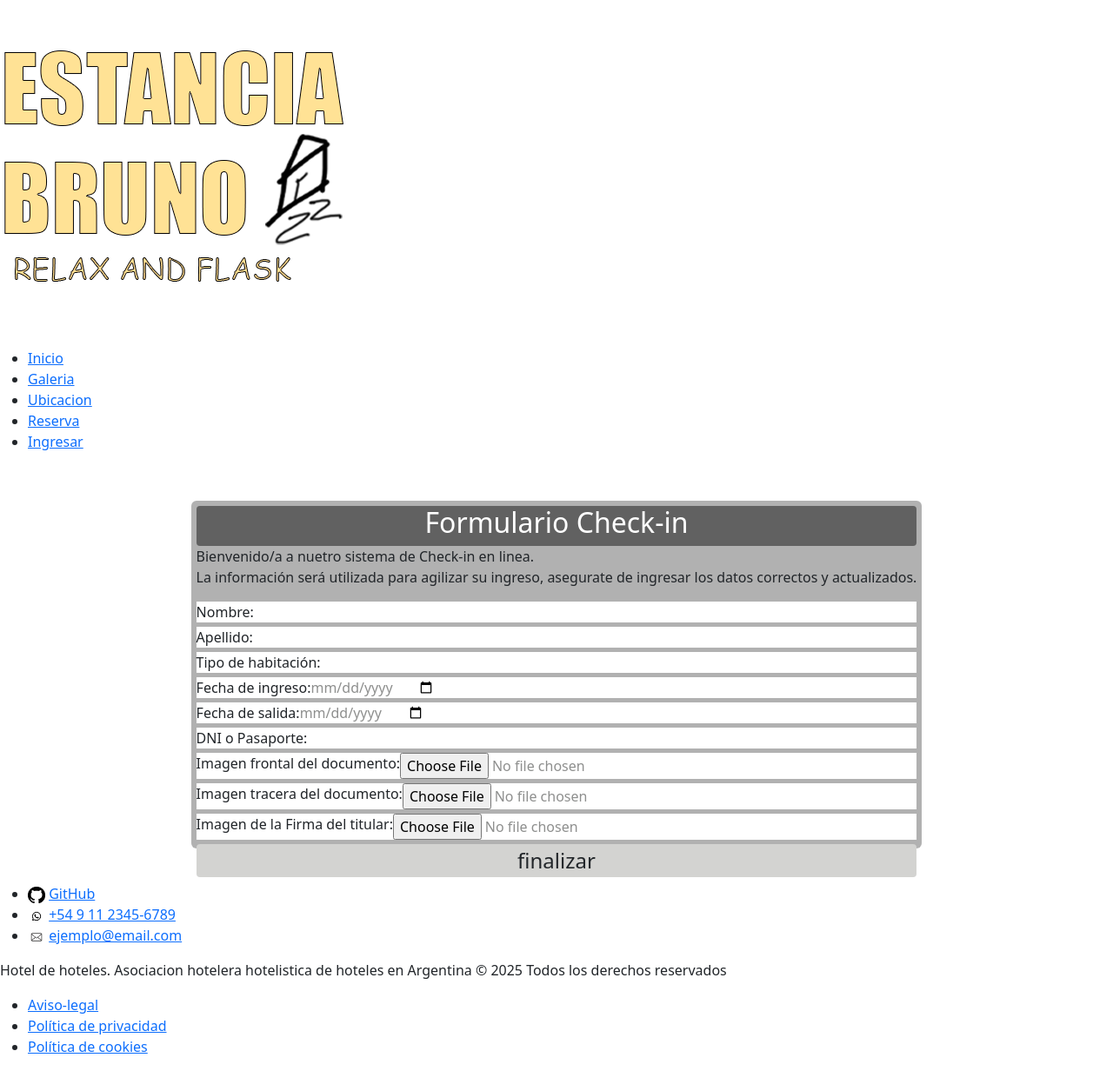
After one commit to ValentinSomoza/Grupo-IDS-TP2, a Flask app: page /checkin in a window 1280 px wide. The commit adds this page. Shown: the whole page at 87% size. Run offline with Flask 3, Linux system fonts and the light colour scheme; data that the repository does not hold is empty.

Commit message:
[update]#21: estilos css, unifiación de formulario para checkin

```diff
--- a/Frontend/app.py
+++ b/Frontend/app.py
@@ -128,69 +128,44 @@ def registro():
     return render_template('registro.html')
 
 
-
 #clientes para el chechin
 BACKEND_URL = "http://127.0.0.1:5001/"
 
-#pida usuario, contraseña
+#id usuario es para identificar el usuario en la base de datos
 idUsuario=int(1)
 
 #listado diccionario del checkin
 listCheckin={}
 
-@app.route("/checkinP1", methods=('GET', 'POST'))
-def checkinP1():
+@app.route("/checkin", methods=('GET', 'POST'))
+def checkin():
     #precarga los datos con el usuario
     response=requests.get(f"{BACKEND_URL}/cliente/{idUsuario}")
-    checkinP1=response.json()
+    dataCheckin=response.json()
 
-    #validar o cambiar datos personales
+    #onbtencion de datos del checkin para el correo
     if request.method == 'POST':
         listCheckin['nombre'] = request.form["nombre"]
         listCheckin['apellido'] = request.form["apellido"]
         listCheckin['tipoHabitacion'] = request.form["tipo-habitacion"]
         listCheckin['fechaIngreso'] = request.form["fecha-entrada"]
         listCheckin['fechaEgreso'] = request.form["fecha-salida"]
-        print("Datos personales recibidos del checkin: ", listCheckin)
-        return redirect(url_for('checkinP2'))
-
-    return render_template('checkinP1.html',checkinP1=checkinP1)
-
-@app.route("/checkinP2", methods=['GET', 'POST'])
-def checkinP2():
-    response=requests.get(f"{BACKEND_URL}/cliente/{idUsuario}")
-    checkinP2=response.json()
-
-    if request.method == 'POST':
-        #agregar
-        listCheckin['dniPasaporte'] = request.form.get("dniPasaporte")
+        listCheckin['dniPasaporte'] = request.form["dniPasaporte"]
         fotoFrontal = request.files.get("fotoFrontal")
         fotoTracera = request.files.get("fotoTracera")
+        fotoFirma = request.files.get("fotoFirma")
         fotoF_base64 = base64.b64encode(fotoFrontal.read()).decode("utf-8")
         fotoT_base64 = base64.b64encode(fotoTracera.read()).decode("utf-8")
+        fotoFirma_base64 = base64.b64encode(fotoFirma.read()).decode("utf-8")
 
-        #validar o cambiar datos personales
         listCheckin['fotoFrontal'] = fotoF_base64
         listCheckin['fotoTracera'] = fotoT_base64
+        listCheckin['fotoFirma'] = fotoFirma_base64
 
-        print("Fotos del documento recibidos del checkin: ", listCheckin)
-        return redirect(url_for('checkinP3'))
+        print("Datos personales recibidos del checkin: ",listCheckin)
+        return render_template('checkinFinalizado.html')
 
-    return render_template('checkinP2.html',checkinP2=checkinP2)
-
-
-@app.route("/checkinP3", methods=['GET', 'POST'])
-def checkinP3():
-    if request.method == 'POST':
-
-        fotoFirma = request.files.get("fotoFirma")
-        fotoFirma_base64 = base64.b64encode(fotoFirma.read()).decode("utf-8")
-
-        listCheckin['fotoFirma'] = fotoFirma_base64
-        #validar o cambiar datos personales
-        print("Datos personales recibidos del checkin: ",listCheckin)
-        return render_template('index.html')
-    return render_template('checkinP3.html')
+    return render_template('checkin.html',dataCheckin=dataCheckin)
 
 if __name__ == "__main__":
     app.run(host="127.0.0.1", port=5000, debug=True)
--- /dev/null
+++ b/Frontend/static/css/checkin.css
@@ -0,0 +1,66 @@
+:root {
+
+    --color-titulo: rgb(255, 255, 255);
+    --color-texto: rgb(142, 143, 142);
+
+    --fondo-titulo: rgb(97, 97, 97);
+    --fondo-cuerpo: rgb(177, 177, 177);
+    --fondo-formulario: rgb(211, 211, 209);
+    --fondo-calendario: rgb(78, 78, 78);
+}
+.paginaCheckin{
+    display: flex;
+    align-content: center;
+    align-items: center;
+    justify-content: center;
+    width: 100%;
+    height: 60vh;
+}
+    .conteinerCheckin{
+        background-color: var(--fondo-cuerpo);
+        max-width: 120vh;
+        max-height: 50vh;
+        padding: 6px;
+        border-radius: 6px;
+        box-sizing: border-box;
+    }
+        .conteinerTitulo {
+            background-color: var(--fondo-titulo);
+            color: var(--color-titulo);
+            display: block;
+            width: 100%;
+            text-align: center;
+            align-content: center;
+            border-radius: 4px;
+        }
+            .titulo {
+                color: var(--color-dato);
+            }
+
+        .conteinerCuerpo{
+            display: block;
+        }
+            .conteinerFormulario{
+                background-color: white;
+                display: flex;
+                justify-content:safe;
+                margin-bottom: 5px;
+            }
+                form input{
+                    color: var(--color-texto);
+                    border: none;
+                    background: transparent;
+                    outline: none;
+                    font: inherit;
+                    padding: 0;
+                }
+        button{
+            background-color: var(--fondo-formulario);
+            text-align: center;
+            font-size: x-large;
+            width: 100%;
+            border: none;
+            color: var(--color-dato);
+            cursor: pointer;
+            border-radius: 4px;
+        }
--- /dev/null
+++ b/Frontend/templates/checkin.html
@@ -0,0 +1,74 @@
+{% extends "base.html" %}
+
+{% block title %}Checkin{% endblock %}
+
+{% block content %}
+<section class="paginaCheckin">
+    <div class="conteinerCheckin">
+        <div class="conteinerTitulo">
+            <h2 class="titulo">Formulario Check-in</h2>
+        </div>
+        <form action="{{ url_for('checkin') }}" method="post" enctype="multipart/form-data">
+            <div class="titulo">
+                <p>
+                    Bienvenido/a a nuetro sistema de Check-in en linea. <br>
+                    La información será utilizada para agilizar su ingreso, asegurate de ingresar los datos correctos y actualizados.
+                </p>
+            </div>
+            <div class="conteinerCuerpo">
+                <div class="conteinerFormulario">
+                    <label for="nombre">Nombre: </label>
+                    <input type="text" id="nombre" name="nombre" value="{{ dataCheckin[0].nombre }}" required><br>
+                </div>
+
+                <div class="conteinerFormulario">
+                    <label for="apellido">Apellido: </label>
+                    <input type="text" id="apellido" name="apellido" value="{{ dataCheckin[0].apellido }}" required>
+                </div>
+
+                <div class="conteinerFormulario">
+                    <label for="tipo-habitacion">Tipo de habitación: </label>
+                    <input type="text" id="tipo-habitacion" name="tipo-habitacion" value="{{ dataCheckin[0].apellido }}" required>
+                </div>
+
+                <div class="conteinerFormulario">
+                    <label for="fecha-entrada">Fecha de ingreso: </label>
+                    <input type="date" name="fecha-entrada" id="fecha-entrada" value="{{ dataCheckin[0].fecha_registro}}" required>
+                    <input type="text" id="fecha-entrada" name="fecha-entrada" value="{{ dataCheckin[0].fecha_registro }}" required>
+                </div>
+
+                <div class="conteinerFormulario">
+                    <label for="fecha-salida">Fecha de salida: </label>
+                    <input type="date" name="fecha-salida" id="fecha-salida" value="{{ dataCheckin[0].fecha_registro}}" required>
+                    <input type="text" id="fecha-entrada" name="fecha-entrada" value="{{ dataCheckin[0].fecha_registro }}" required>
+                </div>
+
+                <div class="conteinerFormulario">
+                    <label for="dniPasaporte">DNI o Pasaporte:</label>
+                    <input id="dniPasaporte" type="text" name="dniPasaporte" value="{{ dataCheckin[0].documento }}" required><br>
+                </div>
+
+                <div class="conteinerFormulario">
+                    <label for="fotoFrontal">Imagen frontal del documento:</label>
+                    <input type="file" name="fotoFrontal" id="fotoFrontal" required accept="image/*"><br>
+                </div>
+
+                <div class="conteinerFormulario">
+                    <label for="fotoTracera">Imagen tracera del documento:</label>
+                    <input type="file" name="fotoTracera" id="fotoTracera" required accept="image/*"><br>
+                </div>
+                <div class="conteinerFormulario">
+                    <label for="fotoFirma">Imagen de la Firma del titular:</label>
+                    <input type="file" name="fotoFirma" id="fotoFirma" required accept="image/*"><br>
+                </div>
+
+                <div class="botonCheckin">
+                    <button type="submit">finalizar</button>
+                </div>
+            </div>
+        </form>
+    </div>
+</section>
+<link href="https://cdn.jsdelivr.net/npm/bootstrap@5.3.3/dist/css/bootstrap.min.css" rel="stylesheet" integrity="sha384-QWTKZyjpPEjISv5WaRU9OFeRpok6YctnYmDr5pNlyT2bRjXh0JMhjY6hW+ALEwIH" crossorigin="anonymous">
+<link rel="stylesheet" href="{{ url_for('static', filename='css/checkin.css') }}">
+{% endblock %}
--- a/Frontend/templates/index.html
+++ b/Frontend/templates/index.html
@@ -71,8 +71,8 @@
     <a href="{{ url_for('reserva')}}">
       <button>Hacer una Reserva</button>
     </a>
-     <a href="{{ url_for('checkinP1')}}">
-      <button>Hacer una Reserva</button>
+     <a href="{{ url_for('checkin')}}">
+      <button>Hacer una Check-in</button>
     </a>
   </section>
 {% endblock %}
```
Also changed, not shown: Frontend/templates/checkinFinalizado.html (added, +13 -0 lines), Frontend/templates/checkinP1.html (deleted, +0 -33 lines), Frontend/templates/checkinP2.html (deleted, +0 -27 lines), Frontend/templates/checkinP3.html (deleted, +0 -22 lines), Frontend/static/css/stylereservas.css (line endings or trailing spaces).
